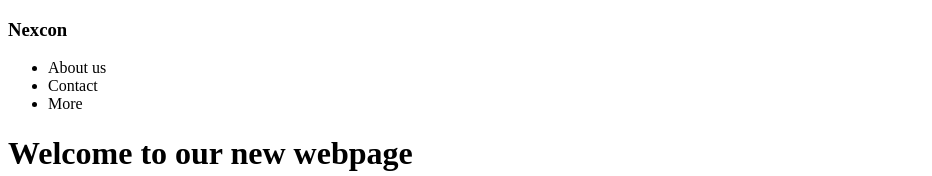
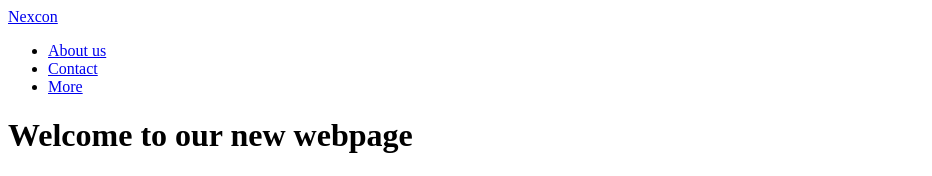
Before and after one commit to patrikralf/Project, a plain HTML site: page html/index.html in a window 1280 px wide. Shown: the top 176 px of the page, without its empty margins (0-932 px from the left). Drawn offline with Linux system fonts and the light colour scheme.

Commit message:
added links

```diff
--- a/html/index.html
+++ b/html/index.html
@@ -4,16 +4,18 @@
     <meta charset="UTF-8">
     <meta name="viewport" content="width=device-width, initial-scale=1.0">
     <title>Nexcon langing page</title>
+    <link rel="stylesheet" href="style.css">
+    <link rel="stylesheet" href="about-us.html">
 </head>
 <body>
     <div class="content">
         <div class="first block">
             <div class="menu">
-                <h3>Nexcon</h1>
+                <a href="#">Nexcon</a>
                 <ul>
-                    <li>About us</li>
-                    <li>Contact</li>
-                    <li>More</li>
+                    <li><a href="about-us.html">About us</li></a>
+                    <li><a href="#">Contact</li></a>
+                    <li><a href="#">More</li></a>
                 </ul>
             </div>
             <h1>Welcome to our new webpage</h1>
```
